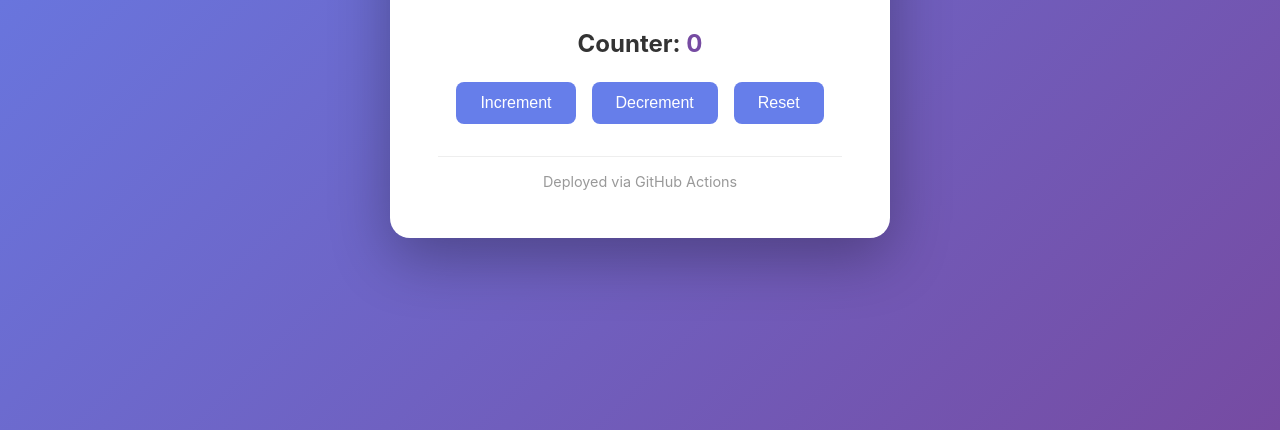
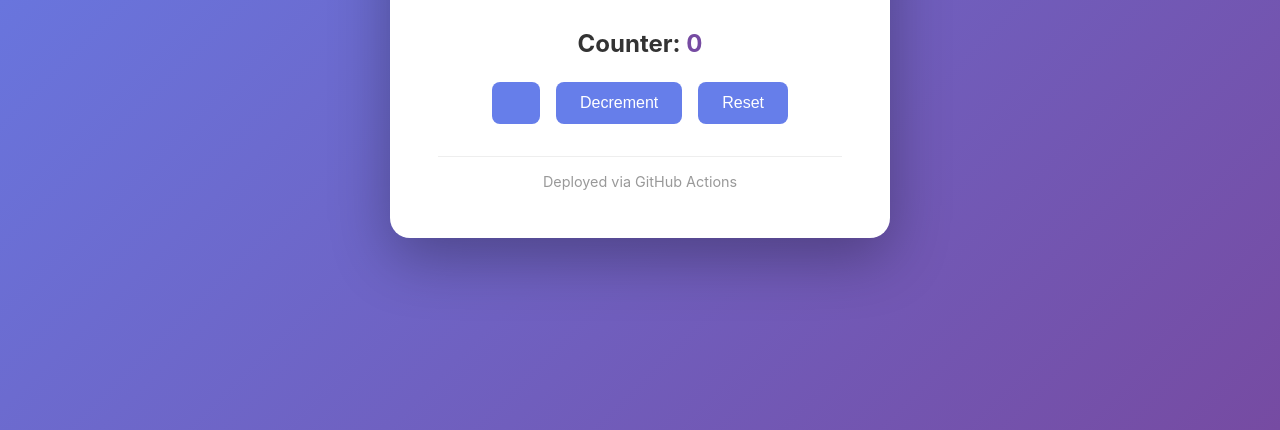
Before and after one commit to shaiky25/demo-web-app, a plain HTML site: page index.html in a window 1280 px wide. Shown: the part 370-800 px from the top of the page. Drawn offline with Linux system fonts and the light colour scheme.

Commit message:
testing agent for breaking deployment

```diff
--- a/index.html
+++ b/index.html
@@ -14,7 +14,7 @@
         <div class="counter-section">
             <h2>Counter: <span id="count">0</span></h2>
             <div class="button-group">
-                <button id="increment">Increment</button>
+                <button id="increment"></button>
                 <button id="decrement">Decrement</button>
                 <button id="reset">Reset</button>
             </div>
```
